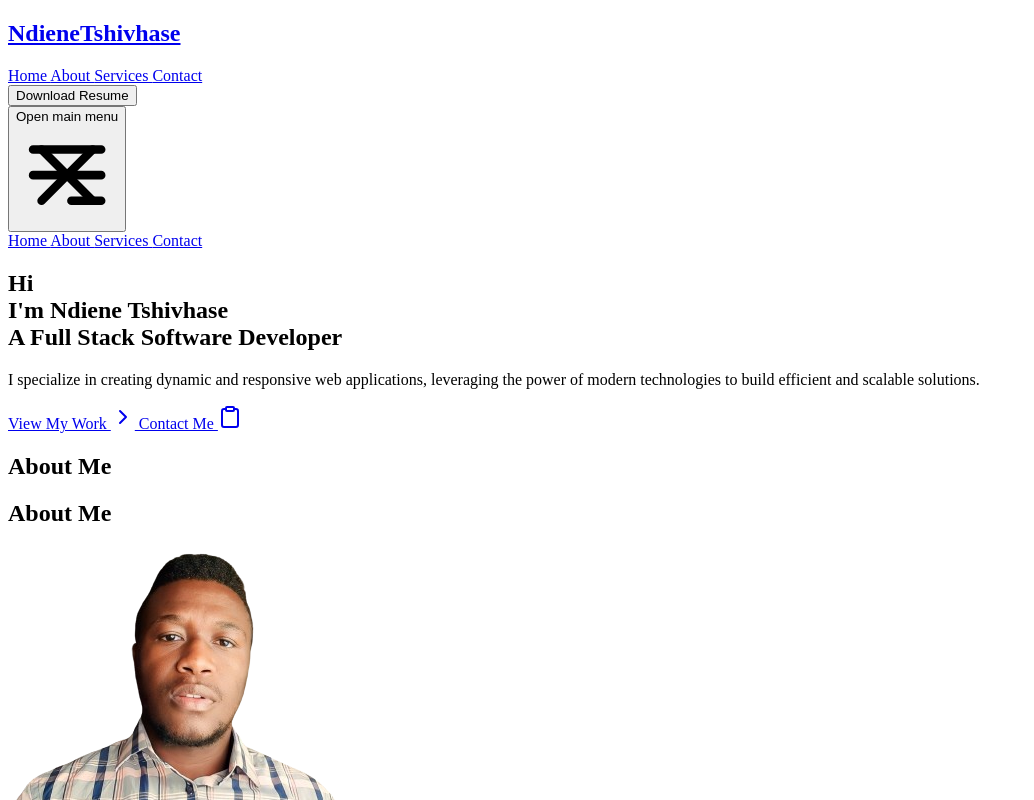
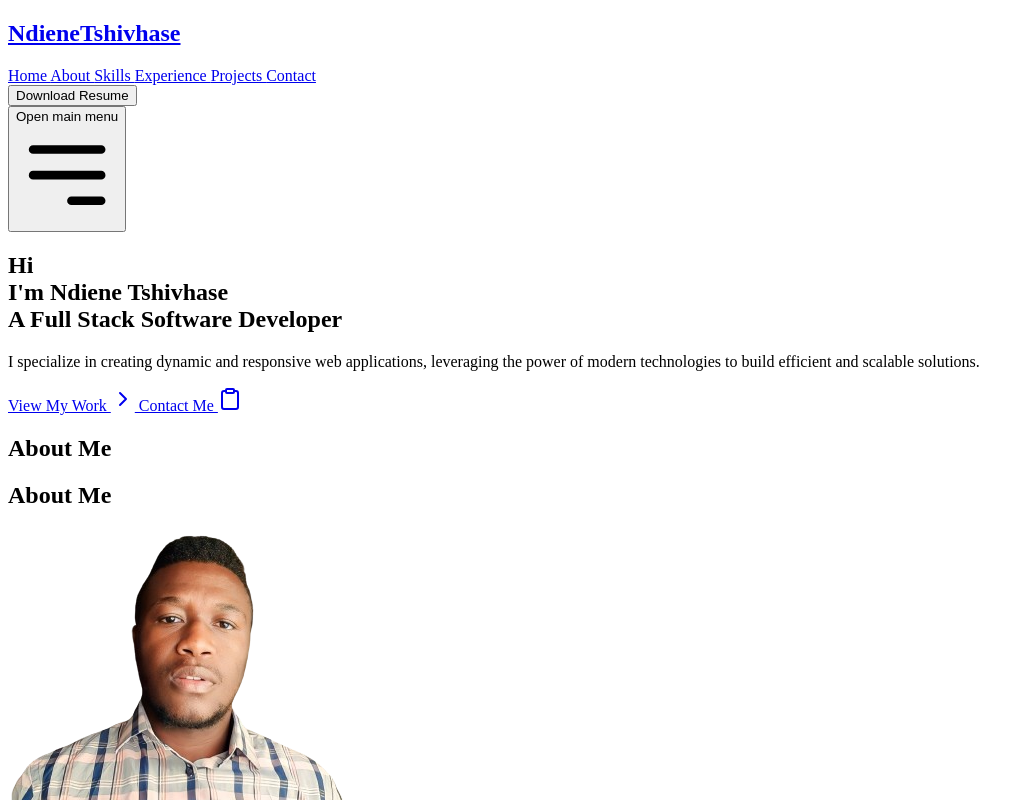
Before and after one commit to JeromeTshivhase/webprofile, a Nuxt app: page / in a window 1280 px wide. Shown: the top 800 px of the page, without its empty margins (0-1034 px from the left). Built offline with nearby package versions, Linux system fonts and the light colour scheme.

Commit message:
NEW COMMIT

```diff
--- a/components/About.vue
+++ b/components/About.vue
@@ -1,5 +1,5 @@
 <template>
-  <section class="py-6 bg-gray-100 dark:bg-neutral-100">
+  <section class="py-6 bg-gray-100 dark:bg-neutral-100" id="about-section">
     <div class="max-w-7xl mx-auto px-4 sm:px-6 lg:px-8">
         <!-- About Section -->
         <div>
--- a/components/Experience.vue
+++ b/components/Experience.vue
@@ -3,7 +3,7 @@
 
     <div class="max-w-7xl mx-auto px-4 sm:px-6 lg:px-8">
       <!-- Experience Section -->
-      <div id="experience" class="mb-16 relative">
+      <div id="experience-section" class="mb-16 relative">
 
         <div class="py-2">
           <h2 class="text-6xl font-bold text-gray-200 absolute inset-x-0 top-0 z-0 text-center">Experience</h2>
--- a/components/Home.vue
+++ b/components/Home.vue
@@ -1,6 +1,6 @@
 <template>
 
-  <section class="relative max-h-screen bg-gray-100 dark:bg-gray-100 overflow-hidden">
+  <section class="relative max-h-screen bg-gray-100 dark:bg-gray-100 overflow-hidden" id="home-section">
   <!-- Square Pattern Background -->
   <div class="absolute inset-0 bg-[url('https://www.transparenttextures.com/patterns/square-grid.png')] bg-repeat opacity-10 z-0"></div>
 
--- a/components/Skills.vue
+++ b/components/Skills.vue
@@ -1,5 +1,5 @@
 <template>
-  <section class="relative py-16 bg-white dark:bg-gray-100 overflow-hidden">
+  <section class="relative py-16 bg-white dark:bg-gray-100 overflow-hidden" id="skills-section">
     <!-- Gradients -->
   <div aria-hidden="true" class="flex absolute -top-96 start-1/2 transform -translate-x-1/2">
     <div class="bg-gradient-to-r from-violet-300/50 to-purple-100 blur-3xl w-[25rem] h-[44rem] rotate-[-60deg] transform -translate-x-[10rem] dark:from-violet-900/50 dark:to-purple-900"></div>
--- a/components/get-in-touch.vue
+++ b/components/get-in-touch.vue
@@ -1,5 +1,5 @@
 <template>
-   <section id="contact" class="py-16 bg-gray-100 dark:bg-gray-100">
+   <section id="contact-section" class="py-16 bg-gray-100 dark:bg-gray-100">
   <div class="max-w-7xl mx-auto px-4 sm:px-6 lg:px-8">
     <!-- Contact Section -->
     <div>
--- a/components/portfolio.vue
+++ b/components/portfolio.vue
@@ -1,5 +1,5 @@
 <template>
-  <section class="bg-white dark:bg-gray-100 py-16">
+  <section id="projects-section" class="bg-white dark:bg-gray-100 py-16">
     <div class="max-w-[85rem] mx-auto px-4 sm:px-6 lg:px-8">
       <!-- Section Title -->
       <div class="text-center">
--- a/components/web-footer.vue
+++ b/components/web-footer.vue
@@ -4,8 +4,8 @@
     <div class="flex flex-col md:flex-row items-center justify-between">
       <!-- Footer Logo -->
       <div class="mb-4 md:mb-0">
-        <a href="#" class="flex items-center">
-          <img class="h-8 w-8" src="../assets/logo.png" alt="Logo">
+        <a href="/" class="flex items-center">
+          <img class="h-12 w-12" src="../assets/logo.png" alt="Logo">
           <h1 class="text-2xl font-bold">Ndiene<span class="bg-clip-text bg-gradient-to-tl from-blue-600 to-violet-600 text-transparent">Tshivhase</span></h1>
         </a>
       </div>
@@ -13,11 +13,12 @@
 
       <!-- Footer Navigation Links -->
       <div class="flex space-x-4">
-        <a href="#about" class="text-gray-400 hover:text-gray-300">About</a>
-        <a href="#experience" class="text-gray-400 hover:text-gray-300">Experience</a>
-        <a href="#education" class="text-gray-400 hover:text-gray-300">Education</a>
-        <a href="#skills" class="text-gray-400 hover:text-gray-300">Skills</a>
-        <a href="#contact" class="text-gray-400 hover:text-gray-300">Contact</a>
+        <a href="#about-section" class="text-gray-400 hover:text-gray-300">About</a>
+        <a href="#skills-section" class="text-gray-400 hover:text-gray-300">Skills</a>
+        <a href="#experience-section" class="text-gray-400 hover:text-gray-300">Experience</a>
+        <a href="#education-section" class="text-gray-400 hover:text-gray-300">Education</a>
+        <a href="#projects-section" class="text-gray-400 hover:text-gray-300">Projects</a>
+        <a href="#contact-section" class="text-gray-400 hover:text-gray-300">Contact</a>
       </div>
       <!-- End Footer Navigation Links -->
     </div>
--- a/components/web-header.vue
+++ b/components/web-header.vue
@@ -1,9 +1,9 @@
 <template>
-  <div class="">
+  <div>
     <nav class="w-full fixed top-0 z-20 bg-white dark:bg-gray-800 shadow">
       <div class="mx-auto px-4 sm:px-6 lg:px-8">
-        <div class="flex justify-between h-20">
-          <div class="flex px-16">
+        <div class="flex justify-between">
+          <div class="flex lg:px-16">
             <div class="flex-shrink-0 my-6 font-bold ">
               <a href="/" class="text-white text-[20px] ">
                 <h1>Ndiene<span class="bg-clip-text bg-gradient-to-tl from-blue-600 to-violet-600 text-transparent">Tshivhase</span></h1>
@@ -14,13 +14,19 @@
               <a href="/" class="text-gray-900 dark:text-white inline-flex items-center px-1 pt-1 border-b-2 border-transparent text-sm font-medium hover:border-blue-500">
                 Home
               </a>
-              <a href="#about" class="text-gray-900 dark:text-white inline-flex items-center px-1 pt-1 border-b-2 border-transparent text-sm font-medium hover:border-blue-500">
+              <a href="#about-section" class="text-gray-900 dark:text-white inline-flex items-center px-1 pt-1 border-b-2 border-transparent text-sm font-medium hover:border-blue-500">
                 About
               </a>
-              <a href="#services" class="text-gray-900 dark:text-white inline-flex items-center px-1 pt-1 border-b-2 border-transparent text-sm font-medium hover:border-blue-500">
-                Services
+              <a href="#skills-section" class="text-gray-900 dark:text-white inline-flex items-center px-1 pt-1 border-b-2 border-transparent text-sm font-medium hover:border-blue-500">
+                Skills
               </a>
-              <a href="#contact" class="text-gray-900 dark:text-white inline-flex items-center px-1 pt-1 border-b-2 border-transparent text-sm font-medium hover:border-blue-500">
+              <a href="#experience-section" class="text-gray-900 dark:text-white inline-flex items-center px-1 pt-1 border-b-2 border-transparent text-sm font-medium hover:border-blue-500">
+                Experience
+              </a>
+              <a href="#projects-section" class="text-gray-900 dark:text-white inline-flex items-center px-1 pt-1 border-b-2 border-transparent text-sm font-medium hover:border-blue-500">
+                Projects
+              </a>
+              <a href="#contact-section" class="text-gray-900 dark:text-white inline-flex items-center px-1 pt-1 border-b-2 border-transparent text-sm font-medium hover:border-blue-500">
                 Contact
               </a>
             </div>
@@ -32,13 +38,15 @@
           </div>
           <div class="-mr-2 flex items-center sm:hidden">
             <!-- Mobile menu button -->
-            <button @click="isOpen = !isOpen" class="bg-gray-200 dark:bg-gray-700 inline-flex items-center justify-center p-2 rounded-md text-gray-400 hover:text-gray-500 dark:hover:text-gray-300 hover:bg-gray-100 dark:hover:bg-gray-600 focus:outline-none focus:ring-2 focus:ring-inset focus:ring-blue-500">
+            <button @click="toggleMenu" class="bg-gray-200 dark:bg-gray-700 inline-flex items-center justify-center p-2 rounded-md text-gray-400 hover:text-gray-500 dark:hover:text-gray-300 hover:bg-gray-100 dark:hover:bg-gray-600 focus:outline-none focus:ring-2 focus:ring-inset focus:ring-blue-500">
               <span class="sr-only">Open main menu</span>
               <!-- Icon when menu is closed. -->
-              <svg class="h-6 w-6" stroke="currentColor" fill="none" viewBox="0 0 24 24">
-                <path :class="{'hidden': isOpen, 'inline-flex': !isOpen }" class="inline-flex" stroke-linecap="round" stroke-linejoin="round" stroke-width="2" d="M4 6h16M4 12h16m-7 6h7"/>
-                <!-- Icon when menu is open. -->
-                <path :class="{'hidden': !isOpen, 'inline-flex': isOpen }" class="hidden" stroke-linecap="round" stroke-linejoin="round" stroke-width="2" d="M6 18L18 6M6 6l12 12"/>
+              <svg v-if="!isOpen" class="h-6 w-6" stroke="currentColor" fill="none" viewBox="0 0 24 24">
+                <path stroke-linecap="round" stroke-linejoin="round" stroke-width="2" d="M4 6h16M4 12h16m-7 6h7"/>
+              </svg>
+              <!-- Icon when menu is open. -->
+              <svg v-else class="h-6 w-6" stroke="currentColor" fill="none" viewBox="0 0 24 24">
+                <path stroke-linecap="round" stroke-linejoin="round" stroke-width="2" d="M6 18L18 6M6 6l12 12"/>
               </svg>
             </button>
           </div>
@@ -46,22 +54,42 @@
       </div>
 
       <!-- Mobile Menu -->
-      <div :class="{'block': isOpen, 'hidden': !isOpen}" class="hidden sm:hidden">
+      <div v-show="isOpen" class="sm:hidden">
         <div class="pt-2 pb-3 space-y-1">
           <a href="/" class="text-gray-900 dark:text-white block pl-3 pr-4 py-2 border-l-4 border-transparent text-base font-medium hover:bg-gray-50 dark:hover:bg-gray-700 hover:border-blue-500">
             Home
           </a>
-          <a href="#about" class="text-gray-900 dark:text-white block pl-3 pr-4 py-2 border-l-4 border-transparent text-base font-medium hover:bg-gray-50 dark:hover:bg-gray-700 hover:border-blue-500">
+          <a href="#about-section" class="text-gray-900 dark:text-white block pl-3 pr-4 py-2 border-l-4 border-transparent text-base font-medium hover:bg-gray-50 dark:hover:bg-gray-700 hover:border-blue-500">
             About
           </a>
-          <a href="#services" class="text-gray-900 dark:text-white block pl-3 pr-4 py-2 border-l-4 border-transparent text-base font-medium hover:bg-gray-50 dark:hover:bg-gray-700 hover:border-blue-500">
-            Services
+          <a href="#skills-section" class="text-gray-900 dark:text-white block pl-3 pr-4 py-2 border-l-4 border-transparent text-base font-medium hover:bg-gray-50 dark:hover:bg-gray-700 hover:border-blue-500">
+            Skills
           </a>
-          <a href="#contact" class="text-gray-900 dark:text-white block pl-3 pr-4 py-2 border-l-4 border-transparent text-base font-medium hover:bg-gray-50 dark:hover:bg-gray-700 hover:border-blue-500">
+          <a href="#experience-section" class="text-gray-900 dark:text-white block pl-3 pr-4 py-2 border-l-4 border-transparent text-base font-medium hover:bg-gray-50 dark:hover:bg-gray-700 hover:border-blue-500">
+            Experience
+          </a>
+          <a href="#projects-section" class="text-gray-900 dark:text-white block pl-3 pr-4 py-2 border-l-4 border-transparent text-base font-medium hover:bg-gray-50 dark:hover:bg-gray-700 hover:border-blue-500">
+            Projects
+          </a>
+          <a href="#contact-section" class="text-gray-900 dark:text-white block pl-3 pr-4 py-2 border-l-4 border-transparent text-base font-medium hover:bg-gray-50 dark:hover:bg-gray-700 hover:border-blue-500">
             Contact
           </a>
         </div>
       </div>
     </nav>
   </div>
-  </template>
+</template>
+<script>
+export default {
+  data() {
+    return {
+      isOpen: false
+    };
+  },
+  methods: {
+    toggleMenu() {
+      this.isOpen = !this.isOpen;
+    }
+  }
+};
+</script>
```
